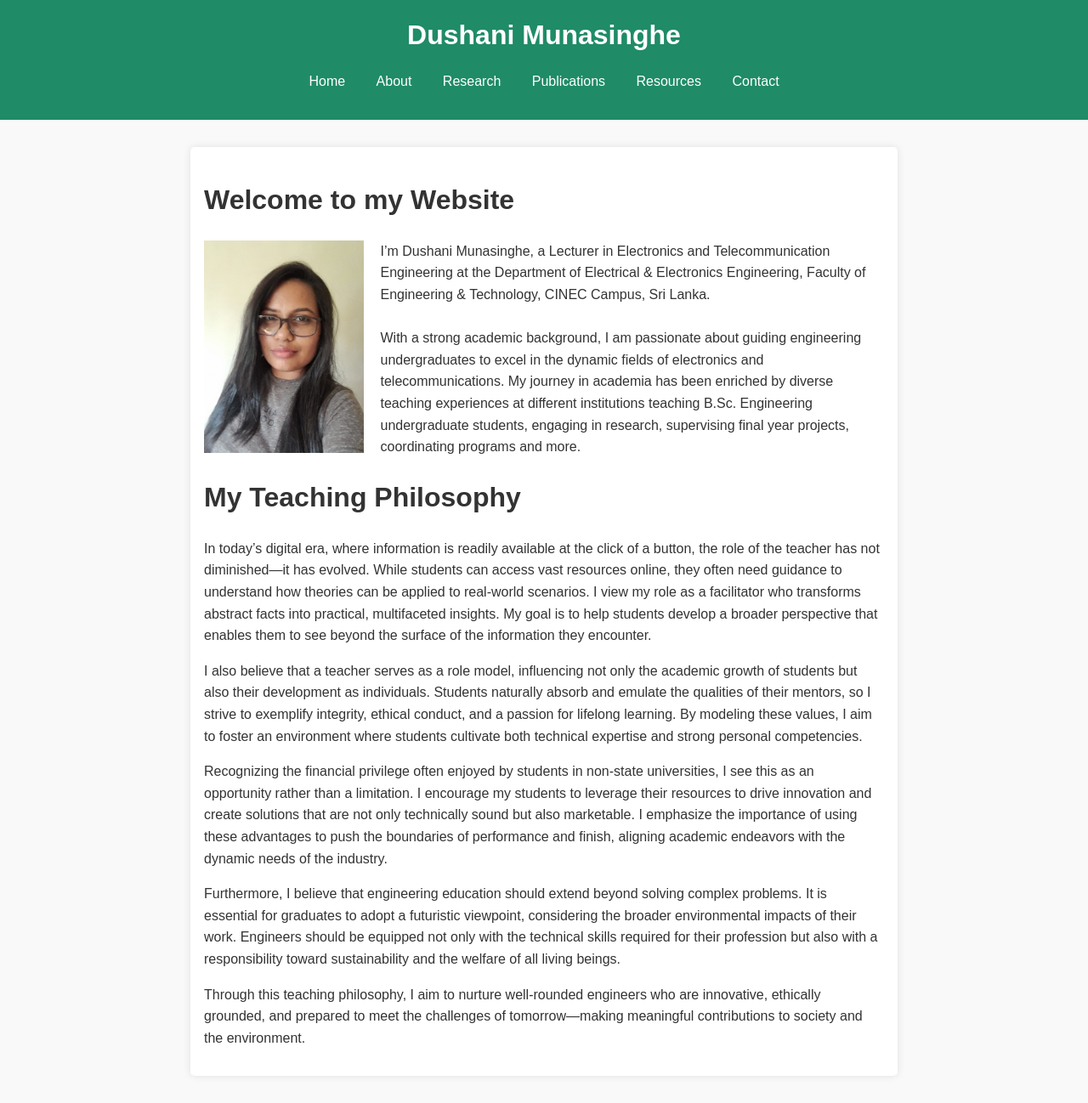
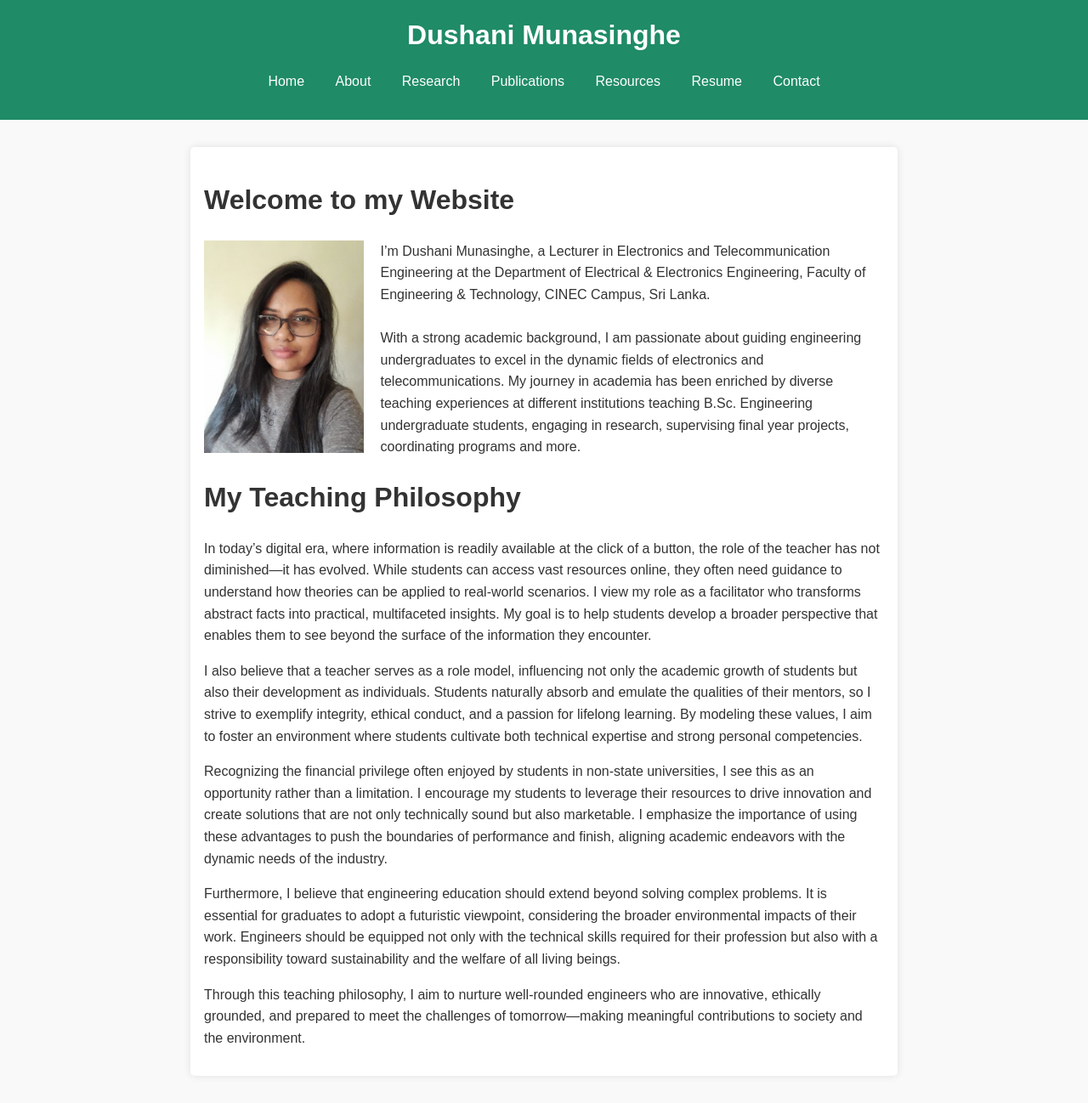
Before and after one commit to dushanimunasinghe/dushanimunasinghe.github.io, a Jekyll site: the page built from index.md, in a window 1280 px wide. Shown: the whole page at 85% size. Built offline with Jekyll 4.4.1, drawn with Linux system fonts in a browser that asks for light colours.

Commit message:
Update default.html

```diff
--- a/_layouts/default.html
+++ b/_layouts/default.html
@@ -16,6 +16,7 @@
             <a href="/research.html">Research</a>
             <a href="/publications.html">Publications</a>
             <a href="/resources.html">Resources</a>
+            <a href="/resources.html">Resume</a>
             <a href="/contact.html">Contact</a>
         </nav>
     </header>
```
